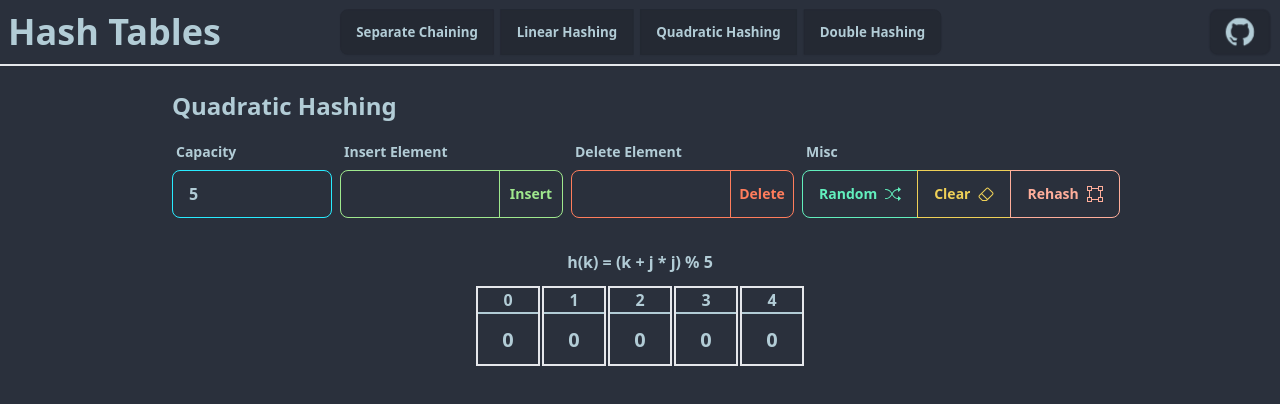
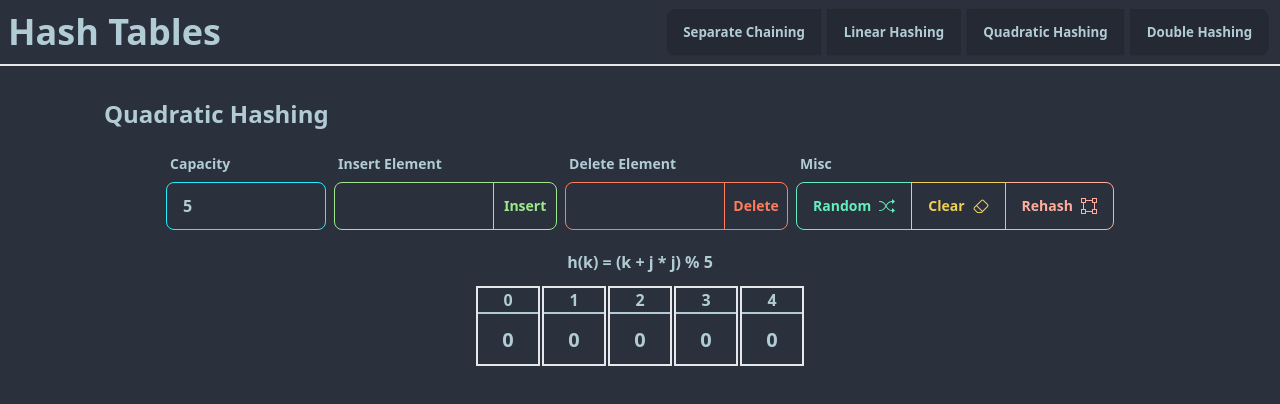
Before and after one commit to alexespejo/dsa-visualizer, a Svelte app: page /hash_tables/quadratic in a window 1280 px wide. Shown: the top 404 px of the page. Built offline with nearby package versions, Linux system fonts and the light colour scheme.

Commit message:
separated css styles

```diff
--- a/src/app.css
+++ b/src/app.css
@@ -1,3 +1,4 @@
+@import url("./styles/hashTable.styles.css");
 @tailwind base;
 @tailwind components;
 @tailwind utilities;
@@ -6,8 +7,5 @@
  @apply transition-all;
 }
 .title-heading {
- @apply text-2xl font-bold px-3 pt-2;
+ @apply text-2xl font-bold py-4;
 }
-.hash-table-item {
- @apply border-2  font-bold text-xl flex flex-col mb-2 w-16 h-20;
-}
--- a/src/components/HashTableControls/Navbar.svelte
+++ b/src/components/HashTableControls/Navbar.svelte
@@ -1,24 +1,23 @@
 <script>
-import {Router, Link, Route } from "svelte-routing"
+ import { Link } from "svelte-routing";
  import HashTableRouteLinks from "./HashTableRouteLinks.svelte";
  import DropdownMenue from "../NavbarDropDown/DropdownMenue.svelte";
 </script>
 
 <div class="navbar bg-base-100 shadow-sm border-b-2">
-
  <div class="navbar-start">
   <Link to="/">
    <h1 class="text-xl sm:text-2xl lg:text-4xl font-bold">Hash Tables</h1>
   </Link>
  </div>
-  <div class="ml-auto sm:navbar-center">
-    <DropdownMenue label="More Hashtables"><HashTableRouteLinks/></DropdownMenue>
+ <div class="ml-auto navbar-end">
+  <DropdownMenue label="More Hashtables"><HashTableRouteLinks /></DropdownMenue>
  </div>
-<div class="hidden sm:flex navbar-end">
+ <!-- <div class="hidden sm:flex navbar-end">
     <a href="https://github.com/alexespejo/dsa-visualizer" class="btn  ">
      <svg xmlns="http://www.w3.org/2000/svg" width="30" height="30" fill="currentColor" class="bi bi-github" viewBox="0 0 16 16">
   <path d="M8 0C3.58 0 0 3.58 0 8c0 3.54 2.29 6.53 5.47 7.59.4.07.55-.17.55-.38 0-.19-.01-.82-.01-1.49-2.01.37-2.53-.49-2.69-.94-.09-.23-.48-.94-.82-1.13-.28-.15-.68-.52-.01-.53.63-.01 1.08.58 1.23.82.72 1.21 1.87.87 2.33.66.07-.52.28-.87.51-1.07-1.78-.2-3.64-.89-3.64-3.95 0-.87.31-1.59.82-2.15-.08-.2-.36-1.02.08-2.12 0 0 .67-.21 2.2.82.64-.18 1.32-.27 2-.27s1.36.09 2 .27c1.53-1.04 2.2-.82 2.2-.82.44 1.1.16 1.92.08 2.12.51.56.82 1.27.82 2.15 0 3.07-1.87 3.75-3.65 3.95.29.25.54.73.54 1.48 0 1.07-.01 1.93-.01 2.2 0 .21.15.46.55.38A8.01 8.01 0 0 0 16 8c0-4.42-3.58-8-8-8"/>
 </svg>
     </a>
+  </div> -->
 </div>
-</div>
--- a/src/components/NavbarDropDown/DropdownMenue.svelte
+++ b/src/components/NavbarDropDown/DropdownMenue.svelte
@@ -1,16 +1,19 @@
 <script>
-export let label;
+ export let label;
 </script>
 
-<div class="lg:hidden dropdown dropdown-end">
-  <div tabindex="-1" role="button" class="btn m-1"> {label} </div>
-  <div tabindex="-1" class=" dropdown-content z-[1] menu p-2 shadow bg-base-100 rounded-box w-52">
-     <div class="join join-vertical">
-      <slot/>
-    </div>
+<div class="xl:hidden dropdown dropdown-end">
+ <div tabindex="-1" role="button" class="btn m-1">{label}</div>
+ <div
+  tabindex="-1"
+  class=" dropdown-content z-[1] menu p-2 shadow bg-base-100 rounded-box w-52"
+ >
+  <div class="join join-vertical">
+   <slot />
   </div>
+ </div>
 </div>
 
-<div class="hidden join lg:flex">
-    <slot/>
+<div class="hidden join xl:flex">
+ <slot />
 </div>
--- a/src/layouts/FunctionVisualizerLayout.svelte
+++ b/src/layouts/FunctionVisualizerLayout.svelte
@@ -4,7 +4,7 @@
 </script>
 
 <Navbar />
-<main class="p-4 sm:px-32 lg:px-40">
- <h1 class="title-heading">{title}</h1>
+<main class="px-2 py-4">
+ <h1 class="title-heading lg:px-24">{title}</h1>
  <slot />
 </main>
--- a/src/routes/HashTables/DoubleHashing.svelte
+++ b/src/routes/HashTables/DoubleHashing.svelte
@@ -1,6 +1,5 @@
 <script lang="ts">
  import FunctionVisualizerLayout from "../../layouts/FunctionVisualizerLayout.svelte";
- import Navbar from "../../components/HashTableControls/Navbar.svelte";
  import FormControl from "../../components/HashTableControls/FormControl.svelte";
  import SpecialButtons from "../../components/HashTableControls/SpecialButtons.svelte";
 
@@ -76,9 +75,7 @@
 </script>
 
 <FunctionVisualizerLayout title="Double Hashing with Second Hashing">
- <div
-  class=" p-3 flex flex-col space-y-2 lg:flex-row sm:space-y-0 sm:space-x-2"
- >
+ <div class="hash-table-controller">
   <!-- Capacity input -->
   <FormControl label="Capacity">
    <input
@@ -140,7 +137,7 @@
    h&#40;k&#41; = &#40{!numToInsert ? "k" : numToInsert} + j * h'&#40;k&#41;&#41;
    % {capacity}
   </div>
-  <div class="flex flex-wrap space-x-0.5">
+  <div class="flex flex-wrap space-x-0.5 justify-center lg:justify-start">
    {#each hashingArray as item, i}
     <div class="hash-table-item">
      <div class="px-3 text-base border-b-2 border-neutral-content text-center">
--- a/src/routes/HashTables/Linear.svelte
+++ b/src/routes/HashTables/Linear.svelte
@@ -1,6 +1,5 @@
 <script lang="ts">
  import FunctionVisualizerLayout from "../../layouts/FunctionVisualizerLayout.svelte";
- import Navbar from "../../components/HashTableControls/Navbar.svelte";
  import FormControl from "../../components/HashTableControls/FormControl.svelte";
  import SpecialButtons from "../../components/HashTableControls/SpecialButtons.svelte";
 
@@ -59,9 +58,7 @@
 </script>
 
 <FunctionVisualizerLayout title="Linear Hashing">
- <div
-  class=" p-3 flex flex-col space-y-2 lg:flex-row sm:space-y-0 sm:space-x-2 relative"
- >
+ <div class="hash-table-controller">
   <FormControl label="Capacity">
    <input
     type="number"
@@ -141,7 +138,7 @@
   </FormControl>
  </div>
 
- <div class="flex items-center flex-col w-full p-2">
+ <div class="flex items-center justify-center flex-col w-full">
   <div class="p-3 text-base-content font-bold">
    h&#40;k&#41; = &#40{!numToInsert ? "k" : numToInsert} + j {stepSize === 0 ||
    !stepSize
@@ -155,7 +152,7 @@
     <div class="">{item},</div>
    {/each}
   </div>
-  <div class="flex flex-wrap space-x-0.5">
+  <div class="hash-table-container">
    {#each hashingArray as item, i}
     <div
      class={`hash-table-item ${item === numToInsert && numToInsert !== undefined ? "border-success text-success" : "border-neutral-content"}`}
--- a/src/routes/HashTables/Quadratic.svelte
+++ b/src/routes/HashTables/Quadratic.svelte
@@ -1,6 +1,5 @@
 <script lang="ts">
  import FunctionVisualizerLayout from "../../layouts/FunctionVisualizerLayout.svelte";
- import Navbar from "../../components/HashTableControls/Navbar.svelte";
  import SpecialButtons from "../../components/HashTableControls/SpecialButtons.svelte";
  import FormControl from "../../components/HashTableControls/FormControl.svelte";
  import {
@@ -59,7 +58,7 @@
 </script>
 
 <FunctionVisualizerLayout title="Quadratic Hashing">
- <div class="p-3 flex flex-col space-y-2 lg:flex-row sm:space-y-0 sm:space-x-2">
+ <div class="hash-table-controller">
   <FormControl label="Capacity">
    <input
     type="number"
@@ -105,7 +104,7 @@
   <div class="p-3 text-base-content font-bold">
    h&#40;k&#41; = &#40{!numToInsert ? "k" : numToInsert} + j * j&#41; % {capacity}
   </div>
-  <div class="flex flex-wrap space-x-0.5">
+  <div class="hash-table-container">
    {#each hashingArray as item, i}
     <div class="hash-table-item">
      <div class="px-3 text-base border-b-2 border-neutral-content text-center">
--- a/src/routes/Home.svelte
+++ b/src/routes/Home.svelte
@@ -5,7 +5,7 @@
 <div
  class="flex flex-col lg:flex-row items-center justify-center flex-wrap space-x-2 space-y-2 p-3 lg:p-5"
 >
- <div class="card w-72 h-96 bg-base-100 shadow-xl">
+ <div class="card w-full sm:w-72 h-96 bg-base-100 shadow-xl">
   <figure>
    <svg
     xmlns="http://www.w3.org/2000/svg"
@@ -28,7 +28,7 @@
    </div>
   </div>
  </div>
- <div class="card w-72 h-96 bg-base-100 shadow-xl">
+ <div class="card w-full sm:w-72 h-96 bg-base-100 shadow-xl">
   <figure>
    <svg
     xmlns="http://www.w3.org/2000/svg"
@@ -51,7 +51,7 @@
    </div>
   </div>
  </div>
- <div class="card w-72 h-96 bg-base-100 shadow-xl">
+ <div class="card w-full sm:w-72 h-96 bg-base-100 shadow-xl">
   <figure>
    <svg
     xmlns="http://www.w3.org/2000/svg"
@@ -76,7 +76,7 @@
    </div>
   </div>
  </div>
- <div class="card w-72 h-96 bg-base-100 shadow-xl">
+ <div class="card w-full sm:w-72 h-96 bg-base-100 shadow-xl">
   <figure>
    <svg
     xmlns="http://www.w3.org/2000/svg"
--- /dev/null
+++ b/src/styles/hashTable.styles.css
@@ -0,0 +1,11 @@
+.hash-table-item {
+ @apply border-2 font-bold text-xl flex flex-col mb-2 w-16 h-20;
+}
+
+.hash-table-controller {
+ @apply flex flex-col lg:items-center justify-center space-y-2 lg:flex-wrap lg:flex-row sm:space-y-0 sm:space-x-2 w-full;
+}
+
+.hash-table-container {
+ @apply flex flex-wrap space-x-0.5 justify-center lg:justify-start;
+}
```
Lines whose indentation alone changed are shown as unchanged.
